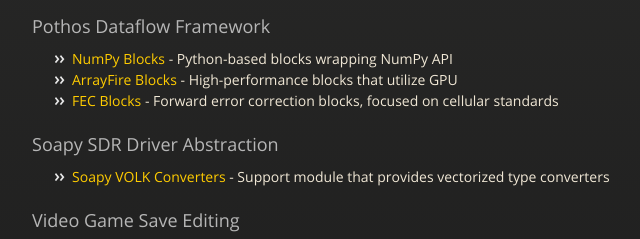
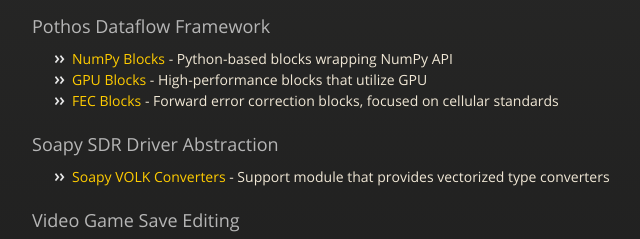
Before and after one commit to ncorgan/ncorgan.github.io, a plain HTML site: page index.html in a window 1280 px wide. Shown: the part 259-498 px from the top of the page, 283-923 px from the left. Drawn offline with Linux system fonts and the light colour scheme.

Commit message:
PothosArrayFire -> PothosGPU

```diff
--- a/index.html
+++ b/index.html
@@ -37,7 +37,7 @@
 <h3><a name="description" class="anchor" href="#pothos"><span class="octicon octicon-link"></span></a>Pothos Dataflow Framework</h3>
 <ul>
     <li><a href="https://github.com/pothosware/PothosNumPy">NumPy Blocks</a> - Python-based blocks wrapping NumPy API</li>
-    <li><a href="https://github.com/pothosware/PothosArrayFire">ArrayFire Blocks</a> - High-performance blocks that utilize GPU</li>
+    <li><a href="https://github.com/pothosware/PothosGPU">GPU Blocks</a> - High-performance blocks that utilize GPU</li>
     <li><a href="https://github.com/pothosware/PothosFEC">FEC Blocks</a> - Forward error correction blocks, focused on cellular standards</li>
 </ul>
 
```
